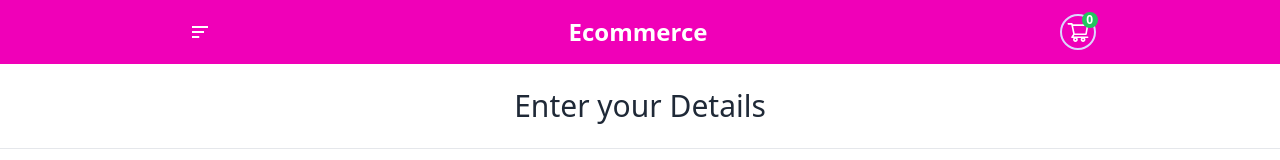
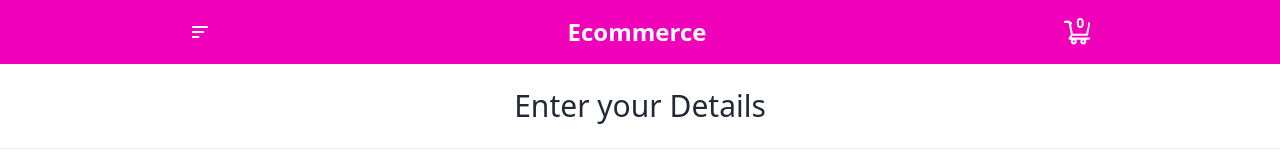
Before and after one commit to RohanSingh182003/Shopping-Cart, a React (Vite) app: page /checkout in a window 1280 px wide. Shown: the top 160 px of the page. Built offline with nearby package versions, Linux system fonts and the light colour scheme.

Commit message:
fixing minor bugs

```diff
--- a/src/Components/Checkout.jsx
+++ b/src/Components/Checkout.jsx
@@ -21,18 +21,18 @@ const Checkout = (props) => {
         renderItem();
       };
 
-      const removefromCart = (id) => {
+      const removefromCart = (title) => {
         dispatch({
           type: "removeItemFromCart",
-          payload: { id },
+          payload: { title },
         });
         renderItem();
       };
 
-      const clearFromCart = (id) => {
+      const clearFromCart = (title) => {
         dispatch({
           type: "clearItemFromCart",
-          payload: { id },
+          payload: { title },
         });
         renderItem();
       };
@@ -95,14 +95,14 @@ const Checkout = (props) => {
                     </button>
                     <p className="">{item.qty}</p>
                     <button
-                      onClick={() => removefromCart(item.id)}
+                      onClick={() => removefromCart(item.title)}
                       className="w-7 font-bold text-error cursor-pointer border-l"
                     >
                       <p className="text-2xl"> - </p>
                     </button>
                   </div>
                   <button
-                    onClick={() => clearFromCart(item.id)}
+                    onClick={() => clearFromCart(item.title)}
                     className="btn btn-error bg-red-500 rounded-md px-2 py-1 w-28 text-white font-bold hover:bg-red-600"
                   >
                     Remove
--- a/src/Components/Navbar/Navbar.jsx
+++ b/src/Components/Navbar/Navbar.jsx
@@ -30,10 +30,10 @@ const Navbar = () => {
         </Link>
         {/* cart */}
         <Link onClick={() => setToggle(false)} to="/cart">
-          <div className="border-2 p-1 rounded-full border-violet-200 mx-2 relative">
-            <AiOutlineShoppingCart className="text-2xl text-white cursor-pointer" />
-            <div className="absolute w-4 text-center bg-green-500 rounded-full text-xs -top-1 -right-1">
-              <p className="text-xs text-white font-semibold ">
+          <div className="p-1 mx-2 relative">
+            <AiOutlineShoppingCart className="text-3xl text-white cursor-pointer" />
+            <div className="absolute w-4 text-center bg-secondary rounded-full text-xs top-0 right-2">
+              <p className="text-sm text-white font-semibold ">
                 {state.cart.length}
               </p>
             </div>
--- a/src/Components/Product/Product.jsx
+++ b/src/Components/Product/Product.jsx
@@ -49,7 +49,7 @@ const Product = (props) => {
               {data.brand}
             </h2>
             <h1 className="text-gray-900 text-3xl title-font font-medium mb-1">
-              {data.title}
+              {setTitle(data.title, color, size)}
             </h1>
             {/* <div className="flex mb-4">
             </div> */}
```
